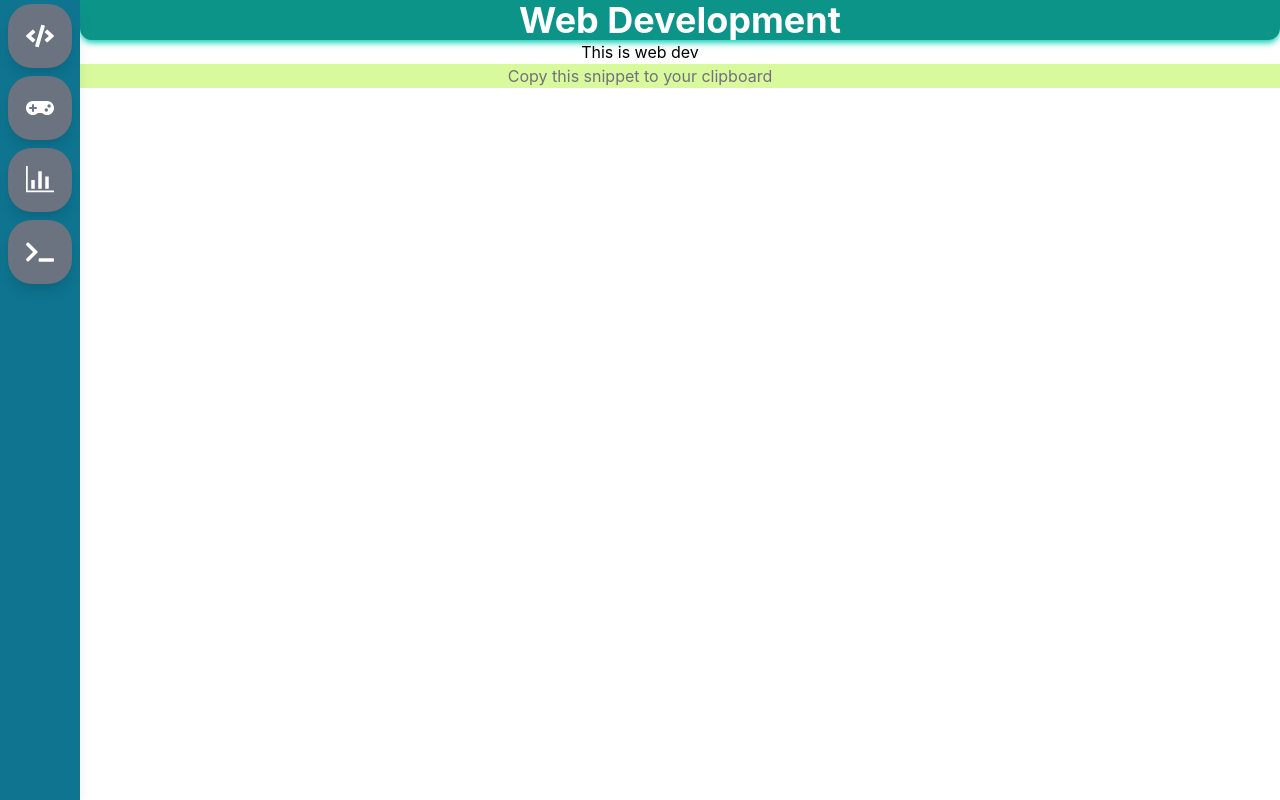
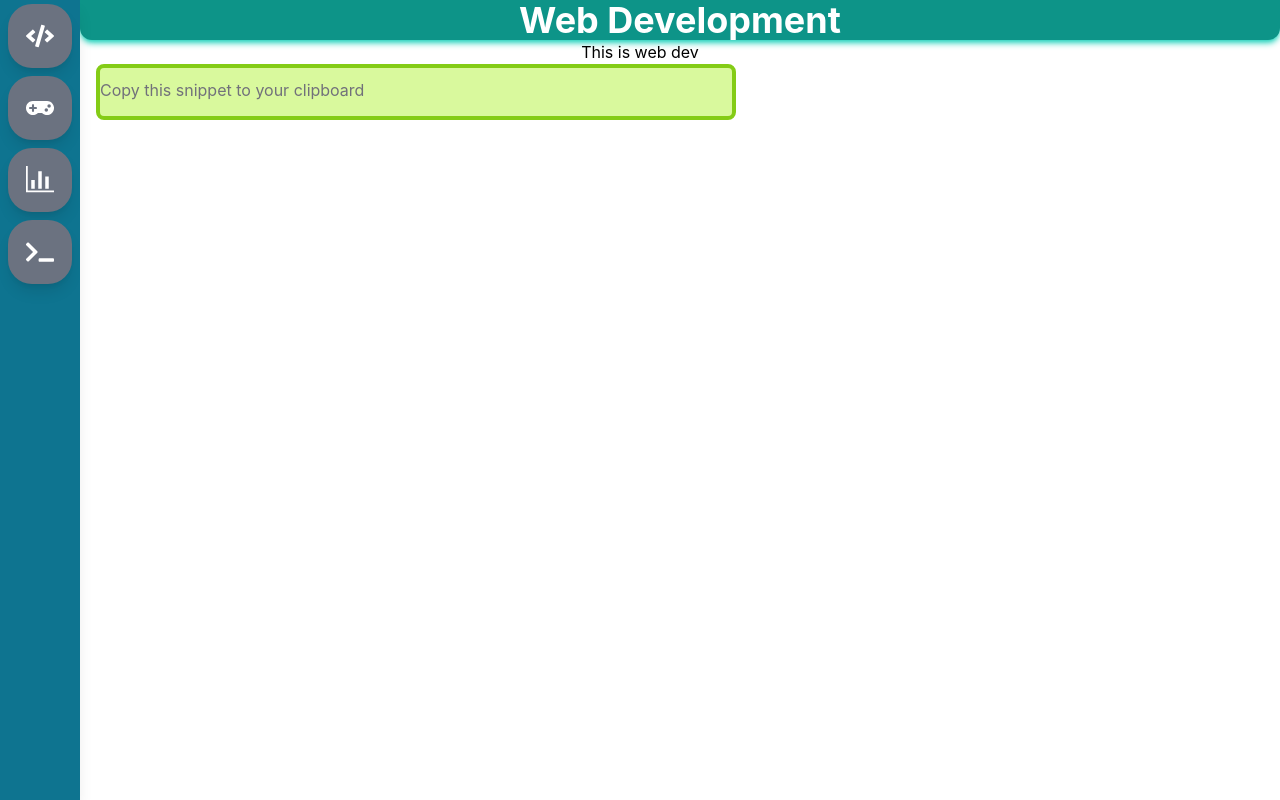
Before and after one commit to Mine-Ranger/dev-corner, a React (Vite) app: page /#/web in a window 1280 px wide. Built offline with nearby package versions, Linux system fonts and the light colour scheme.

Commit message:
snippet copy button working

```diff
--- a/src/Components/Snippet.tsx
+++ b/src/Components/Snippet.tsx
@@ -1,10 +1,15 @@
 function Snippet({ text = "Copy this snippet to your clipboard" }) {
   return (
-    <div>
-      <div className="relative container border-lime-500 bg-lime-200 text-zinc-500">
+      <div className="rounded-lg group text-left ml-24 max-w-screen-sm border-4  border-lime-500 bg-lime-200 text-zinc-500 overflow-x-scroll">
         {text}
-      </div>
-      {/* <button className="bg-lime-500 text-white rounded-xl rlative">Copy!</button> */}
+        <button
+          className="group-hover:scale-100 tooltip right-0"
+          onClick={() => {
+            navigator.clipboard.writeText(text);
+          }}
+        >
+          Copy
+        </button>
     </div>
   );
 }
--- a/src/index.css
+++ b/src/index.css
@@ -14,6 +14,10 @@
         text-xs font-bold
         transition-all duration-100 scale-0 origin-left;
   }
+  .tooltip {
+    @apply relative bg-green-900 text-white text-xs font-bold transition-all
+    scale-0 duration-100 p-2 m-2 w-auto shadow-md rounded-md;
+  }
 }
 
 body {
--- a/src/pages/WebDev.tsx
+++ b/src/pages/WebDev.tsx
@@ -9,7 +9,7 @@ const WebDev = () => {
         <div>
           <TopHeading text="Web Development" />
           <div>This is web dev</div>
-          <Snippet text="Copy this snippet to your clipboard" />
+          <Snippet/>
         </div>
       }
     />
```
